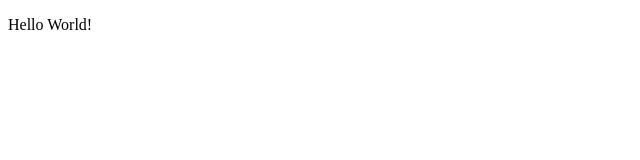
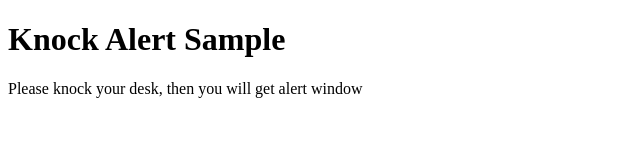
Before and after one commit to kentosasa/tapper, a website with bundled scripts: page sample/knockAlert/index.html in a window 1280 px wide. Shown: the whole page, without its empty margins (0-640 px from the left). Built offline with nearby package versions, Linux system fonts and the light colour scheme.

Commit message:
knock alert description

```diff
--- a/sample/knockAlert/index.html
+++ b/sample/knockAlert/index.html
@@ -7,7 +7,8 @@
     <script src="bundle.js"></script>
   </head>
   <body>
-    <p>Hello World!</p>
+    <h1>Knock Alert Sample</h1>
+    <p>Please knock your desk, then you will get alert window</p>
     <script type='text/javascript'>
     </script>
   </body>
```
